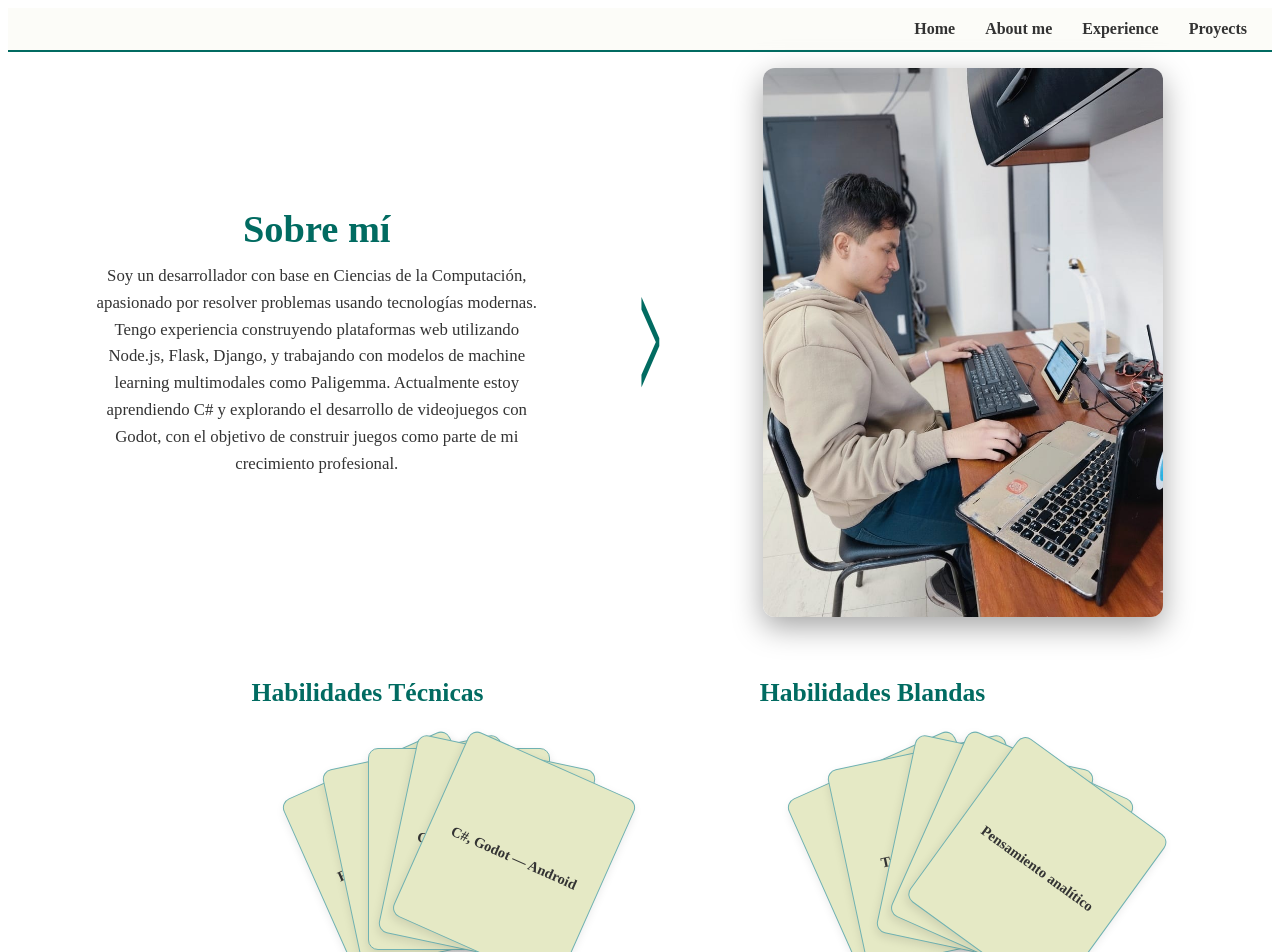
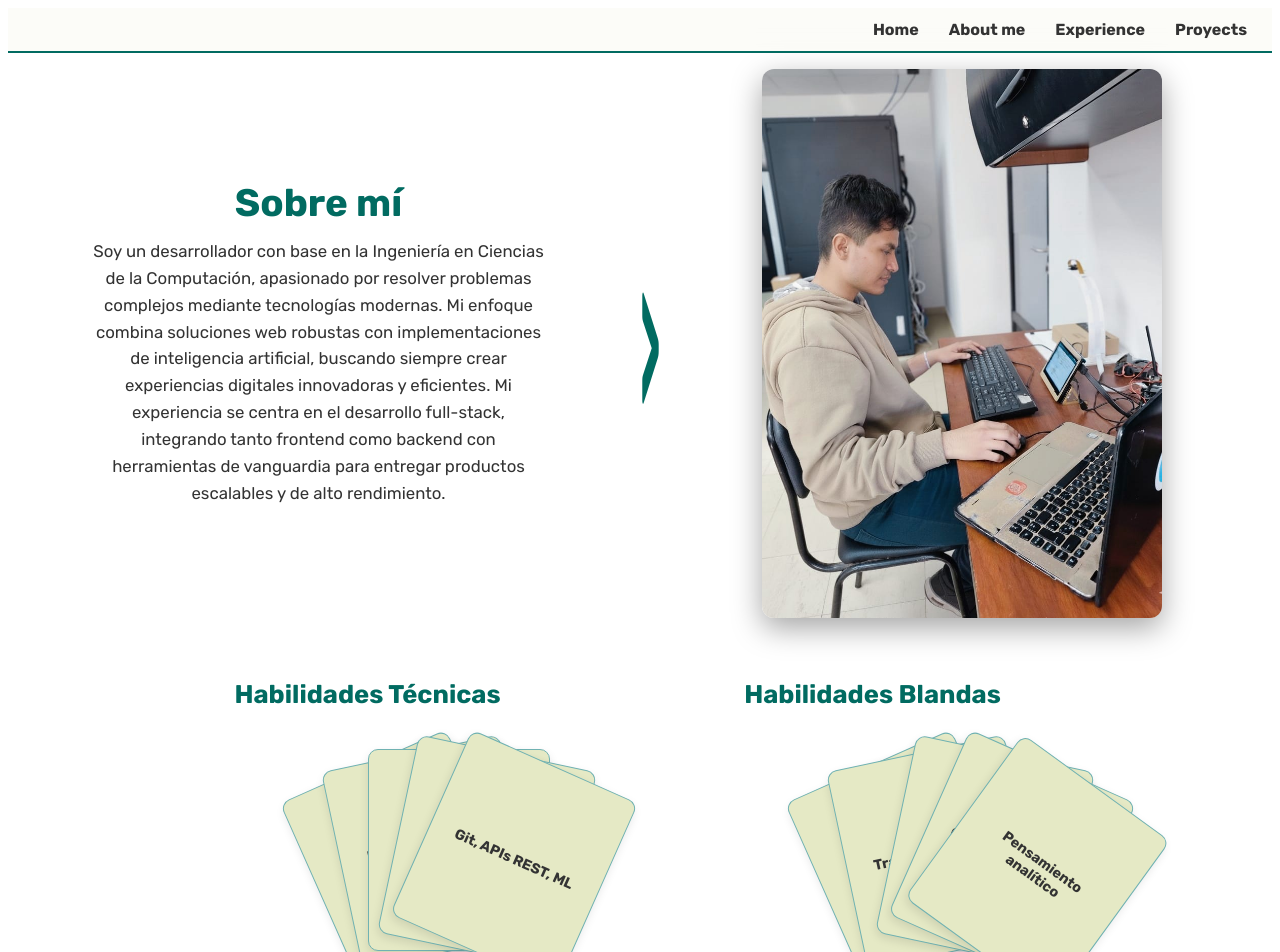
Before and after one commit to kirth8/helloportafolio, a React (Create React App) app in the folder helloportafolio/: page /about in a window 1280 px wide. Shown: the top 952 px of the page. Built offline with nearby package versions, Linux system fonts and the light colour scheme.

Commit message:
Cambios menores de estilos en todas las paginas

```diff
--- a/helloportafolio/src/components/css/About.module.css
+++ b/helloportafolio/src/components/css/About.module.css
@@ -17,14 +17,12 @@
   padding-right: 20px;
 }
 
-/* título */
 .title {
   font-size: 2.4rem;
   color: #016B61;
   margin: 0 0 12px 0;
 }
 
-/* párrafo corto */
 .paragraph {
   font-size: 1.05rem;
   line-height: 1.6;
@@ -90,7 +88,6 @@
   color: #333333;
 }
 
-/* Estado al pasar mouse: se abren */
 .skillsGroup:hover .hand {
   grid-template-columns: repeat(var(--count, 5), 100px);
   gap: 0px;
@@ -131,7 +128,6 @@
   font-weight: 600;
 }
 
-/* Al pasar el mouse sobre una carta, se endereza y se mueve */
 .skillsGroup:hover .card:hover {
   transform: rotate(0deg) translateY(-12px);
   background: #f1fffb;
@@ -141,8 +137,6 @@
   z-index: 50;
   transform: rotate(0deg) translateY(-12px) scale(1.07);
 }
-
-
 
 /* Contenedor general */
 .infoSection {
@@ -191,7 +185,6 @@
   background: #f2f2f2;
 }
 
-/* Hover suave */
 .infoCard ul li:hover {
   transform: translateX(4px);
   background-color: #d7faf3;
@@ -212,8 +205,6 @@
   transition: opacity 0.8s ease, transform 0.8s ease, filter 0.8s ease;
 }
 
-
-/* === Animaciones de entrada izquierda y derecha === */
 
 /* Estado inicial (ocultos) */
 .fadeLeft,
@@ -267,7 +258,7 @@
   }
   .skillsContainer {
     grid-template-columns: 1fr;
-    gap: 30px; /* más estético */
+    gap: 30px;
   }
 
   .leftSkills,
--- a/helloportafolio/src/components/css/Experience.module.css
+++ b/helloportafolio/src/components/css/Experience.module.css
@@ -1,6 +1,5 @@
 .timelineSection {
   width: 100%;
-  /* padding: 70px 0; */
   padding: 70px 0;
   background-size: cover;
   background-position: center;
@@ -9,7 +8,6 @@
   transition: background-image 0.6s ease;
 }
 
-/* capa oscura para legibilidad */
 .overlay {
   position: absolute;
   inset: 0;
@@ -49,7 +47,6 @@
   top: 0;
 }
 
-/* bloque genérico */
 .item {
   position: relative;
   width: 50%;
@@ -96,7 +93,6 @@
   backdrop-filter: blur(4px);
 }
 
-/* IMAGEN GRANDE */
 .bigImage {
   width: 375px;
   height: 250px;
@@ -108,7 +104,6 @@
   box-shadow: 0 6px 15px rgba(0,0,0,0.25);
 }
 
-/* tipografía */
 .content h3 {
   margin: 0 0 6px;
   font-size: 1.15rem;
@@ -142,18 +137,17 @@
 
 /* COLORES INTERCALADOS PARA LAS VIÑETAS */
 .content ul li:nth-child(odd) {
-  background: #e9fdf9;   /* verde muy claro */
+  background: #e9fdf9;
   padding: 6px 10px;
   border-radius: 6px;
 }
 
 .content ul li:nth-child(even) {
-  background: #f2f2f2;   /* gris claro */
+  background: #f2f2f2;
   padding: 6px 10px;
   border-radius: 6px;
 }
 
-/* Responsive */
 @media (max-width: 900px) {
   .timeline::before { left: 20px; }
   .item { width: 100%; margin-left: 0 !important; padding-left: 48px; padding-right: 24px; text-align: left !important; }
--- a/helloportafolio/src/components/css/Home.module.css
+++ b/helloportafolio/src/components/css/Home.module.css
@@ -1,16 +1,21 @@
+@import url('https://fonts.googleapis.com/css2?family=Rubik:wght@300;400;500;700&display=swap');
+
+body {
+  font-family: 'Rubik', sans-serif;
+}
+
 .container {
   position: relative;
 }
 
-/* Video que actúa como background-image */
 .videoFondo {
   position: absolute;
   top: 0;
   left: 0;
   width: 100%;
   height: 100%;
-  object-fit: cover; /* Cubre toda la sección hero sin distorsión */
-  z-index: -1; /* Detrás del contenido de hero */
+  object-fit: cover;
+  z-index: -1;
 }
 
 .hero {
@@ -46,22 +51,21 @@
   height: 190px;
   border-radius: 50%;
   border: 2.5px solid #016B61;
-  object-fit: cover;        /* Ajuste limpio */
+  object-fit: cover;
 
   position: absolute;
-  /*top: 33vh;                /* Mueve la imagen en Y */
+
   left: 50%;
-  bottom: -95px;         /* La mitad de la imagen baja a la parte blanca */
+  bottom: -95px;
   transform: translateX(-50%);
 
   background: white;
-  z-index: 10;              /* Para que esté encima de todo */
+  z-index: 10;
 
 }
 
 .content {
-  /* padding: 40px;
-  padding-top: 7%; */
+  /* padding: 40px;*/
   padding: 95px 90px 20px;
   background-color: rgb(255, 255, 255);
   color: #333333;
@@ -85,9 +89,9 @@
 .gridHabilidades {
   display: grid;
   grid-template-columns: repeat(3, 1fr);
-  gap: 20px;                   /* Espacio entre las cajas */
+  gap: 20px;
   max-width: 1000px;
-  margin: 0 auto;              /* Centrar  */
+  margin: 0 auto;       /* Centrar  */
 }
 
 .skill {
@@ -101,14 +105,14 @@
 
 
 .skill:hover {
-  transform: scale(1.05);      /* Se agranda un poquito */
+  transform: scale(1.05);
   background: #70B2B2;
 }
 
 .skill img {
-  width: 60px;                       /* Tamaño del icono */
+  width: 60px;
   height: 60px;
-  margin-bottom: 10px;               /* Espacio entre icono y texto */
+  margin-bottom: 10px;
 }
 
 .skill p {
--- a/helloportafolio/src/components/css/Navbar.module.css
+++ b/helloportafolio/src/components/css/Navbar.module.css
@@ -8,8 +8,8 @@
 
   position: sticky;   /* Se queda pegado al hacer scroll */
   top: 0;
-  z-index: 1000;      /* Asegura que quede encima de todo */
-  backdrop-filter: blur(10px); /* efecto vidrio */
+  z-index: 1000;
+  backdrop-filter: blur(10px);
 
 }
 
--- a/helloportafolio/src/pages/About.js
+++ b/helloportafolio/src/pages/About.js
@@ -17,14 +17,14 @@ export default function About() {
         <div className={`${styles.text} ${styles.fadeLeft} ${show && styles.show}`}>
           <h1 className={styles.title}>Sobre mí</h1>
           <p className={styles.paragraph}>
-            Soy un desarrollador con base en Ciencias de la Computación, apasionado
-            por resolver problemas usando tecnologías modernas. Tengo experiencia
-            construyendo plataformas web utilizando Node.js, Flask, Django, y
-            trabajando con modelos de machine learning multimodales como Paligemma.
+            Soy un desarrollador con base en la Ingeniería en Ciencias de la Computación,
+            apasionado por resolver problemas complejos mediante tecnologías modernas. Mi
+            enfoque combina soluciones web robustas con implementaciones de inteligencia
+            artificial, buscando siempre crear experiencias digitales innovadoras y eficientes.
 
-            Actualmente estoy aprendiendo C# y explorando el desarrollo de videojuegos
-            con Godot, con el objetivo de construir juegos como parte de mi
-            crecimiento profesional.
+            Mi experiencia se centra en el desarrollo full-stack, integrando tanto frontend como
+            backend con herramientas de vanguardia para entregar productos escalables y de alto
+            rendimiento.
           </p>
         </div>
 
@@ -44,11 +44,11 @@ export default function About() {
     <h2 className={styles.groupTitle}>Habilidades Técnicas</h2>
 
     <div className={styles.hand}>
-      <div className={styles.card} style={{ "--i": 0 }}>Frontend: JavaScript, React</div>
+      <div className={styles.card} style={{ "--i": 0 }}>Frontend: React, javaScript</div>
       <div className={styles.card} style={{ "--i": 1 }}>Backend: Node.js, Django, Flask</div>
       <div className={styles.card} style={{ "--i": 2 }}>Bases de datos: MySQL, MongoDB</div>
-      <div className={styles.card} style={{ "--i": 3 }}>Git, Linux, APIs REST</div>
-      <div className={styles.card} style={{ "--i": 4 }}>C#, Godot — Android</div>
+      <div className={styles.card} style={{ "--i": 3 }}>C, Java</div>
+      <div className={styles.card} style={{ "--i": 4 }}>Git, APIs REST, ML</div>
     </div>
   </div>
 
--- a/helloportafolio/src/pages/Home.js
+++ b/helloportafolio/src/pages/Home.js
@@ -9,7 +9,6 @@ export default function Home() {
     <div className= {styles.container}>
 
       <section className= {styles.hero}>
-        {/* Video solo en la sección hero */}
         <video
           autoPlay
           muted
```
Also changed, not shown: helloportafolio/src/components/css/Projects.module.css (+0 -7 lines), helloportafolio/src/pages/Projects.js (+0 -8 lines).
